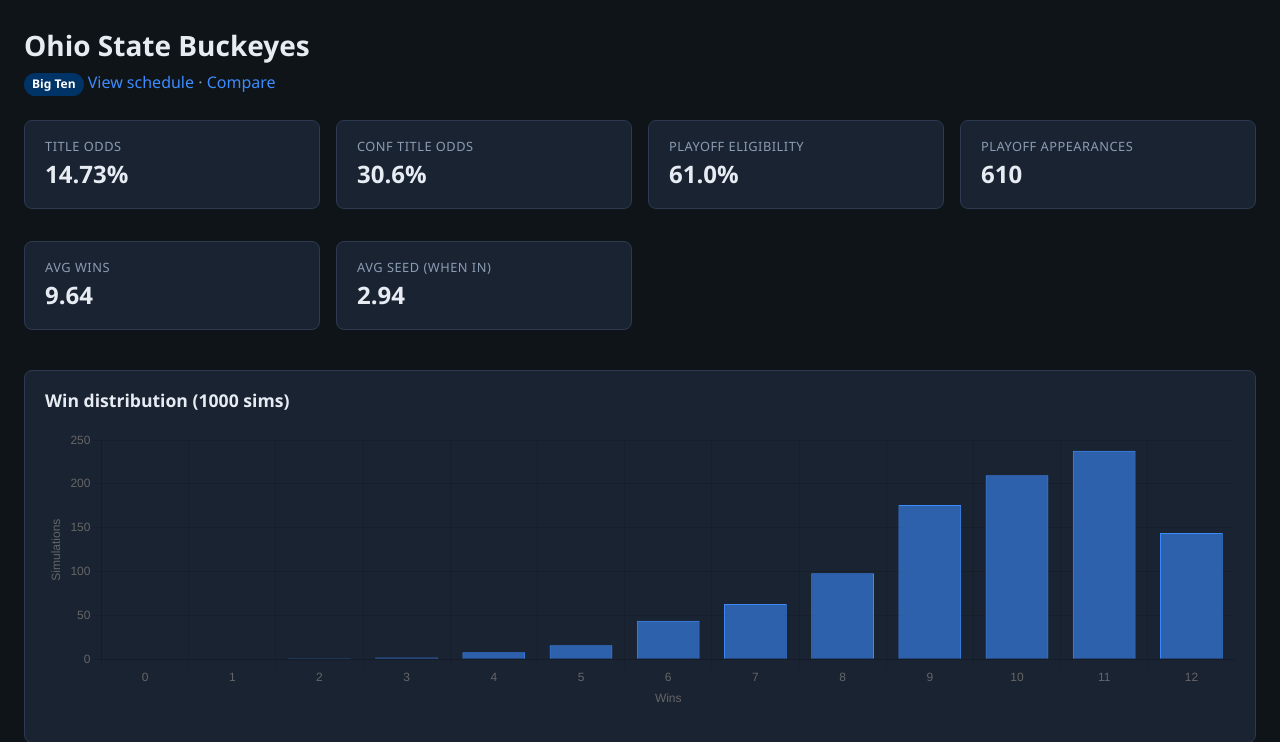
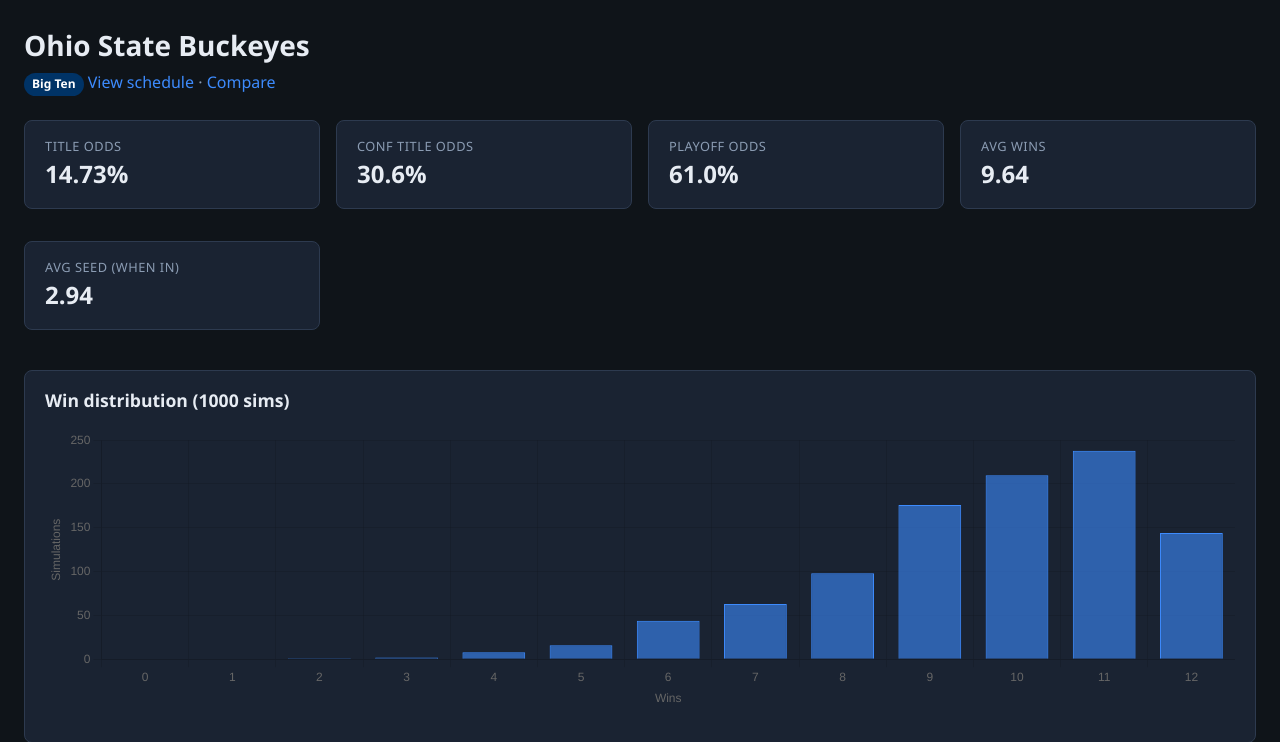
Before and after one commit to tripleaendermikal/cfb-viewer, a Flask app: page /team/194 in a window 1280 px wide. Shown: the part 51-793 px from the top of the page. Run offline with Flask 3, Linux system fonts and the light colour scheme.

Commit message:
Improve playoff and conf title labels on viewer
Rename Elig % to Playoff Odds, remove redundant Playoff Apps, add Conf Title Odds to leaderboard with --% for independents.

Co-authored-by: Cursor <cursoragent@cursor.com>

```diff
--- a/app.py
+++ b/app.py
@@ -185,9 +185,7 @@ def create_app() -> Flask:
             "win_histogram": team.get("win_histogram", {}),
             "title_odds_pct": lb.get("title_odds_pct", 0),
             "conf_champ_odds_pct": lb.get("conf_champ_odds_pct", 0),
-            "conf_champ_appearances": lb.get("conf_champ_appearances", 0),
             "eligibility_pct": lb.get("eligibility_pct", 0),
-            "playoff_appearances": lb.get("playoff_appearances", 0),
             "avg_seed_when_in": lb.get("avg_seed_when_in", 0),
         }
         hist_labels = [str(i) for i in range(13)]
@@ -223,10 +221,7 @@ def create_app() -> Flask:
                     "avg_wins": team.get("avg_wins"),
                     "title_odds_pct": lb.get("title_odds_pct", 0),
                     "conf_champ_odds_pct": lb.get("conf_champ_odds_pct", 0),
-                    "conf_champ_appearances": lb.get("conf_champ_appearances", 0),
                     "eligibility_pct": lb.get("eligibility_pct", 0),
-                    "playoff_appearances": lb.get("playoff_appearances", 0),
-                    "avg_seed_when_in": lb.get("avg_seed_when_in", 0),
                 }
             )
             chart_datasets.append(
--- a/templates/compare.html
+++ b/templates/compare.html
@@ -5,7 +5,7 @@
 {% endblock %}
 {% block content %}
 <h1>Compare Teams</h1>
-<p class="subtitle">Select 2–4 teams to compare win distributions, title odds, and eligibility</p>
+<p class="subtitle">Select 2–4 teams to compare win distributions, title odds, and playoff odds</p>
 
 <form class="filters" method="get" id="compareForm">
   <div class="team-picker" id="teamPicker">
@@ -36,7 +36,7 @@
     <table class="data-table" style="margin-top:0.75rem;">
       <tr><td>Title odds</td><td class="num">{{ t.title_odds_pct }}%</td></tr>
       <tr><td>Conf title odds</td><td class="num">{{ t.conf_champ_odds_pct }}%</td></tr>
-      <tr><td>Elig %</td><td class="num">{{ t.eligibility_pct }}%</td></tr>
+      <tr><td>Playoff Odds</td><td class="num">{{ t.eligibility_pct }}%</td></tr>
       <tr><td>Avg wins</td><td class="num">{{ "%.2f"|format(t.avg_wins or 0) }}</td></tr>
     </table>
   </div>
--- a/templates/conferences.html
+++ b/templates/conferences.html
@@ -31,7 +31,6 @@
       <th data-sort="text">Conference</th>
       <th data-sort="num">Teams</th>
       <th data-sort="num">Title Odds Σ</th>
-      <th data-sort="num">Playoff Apps Σ</th>
       <th data-sort="num">Sims w/ Member</th>
       <th data-sort="num">Member %</th>
     </tr>
@@ -46,7 +45,6 @@
       </td>
       <td class="num" data-value="{{ c.team_count }}">{{ c.team_count }}</td>
       <td class="num" data-value="{{ c.total_title_odds_pct }}">{{ c.total_title_odds_pct }}%</td>
-      <td class="num" data-value="{{ c.total_playoff_appearances }}">{{ c.total_playoff_appearances }}</td>
       <td class="num" data-value="{{ c.sims_with_member }}">{{ c.sims_with_member }}</td>
       <td class="num" data-value="{{ c.sims_with_member_pct }}">{{ c.sims_with_member_pct }}%</td>
     </tr>
--- a/templates/leaderboard.html
+++ b/templates/leaderboard.html
@@ -27,7 +27,8 @@
       <th data-sort="num">Rating</th>
       <th data-sort="num">Rating Range</th>
       <th data-sort="num">Title Odds</th>
-      <th data-sort="num">Playoff %</th>
+      <th data-sort="num">Conf Title Odds</th>
+      <th data-sort="num">Playoff Odds</th>
       <th data-sort="num">Avg Wins</th>
     </tr>
   </thead>
@@ -50,6 +51,9 @@
         {% if row.fpi_ci_low is not none and row.fpi_ci_high is not none %}{{ "%.1f"|format(row.fpi_ci_low) }} – {{ "%.1f"|format(row.fpi_ci_high) }}{% else %}—{% endif %}
       </td>
       <td class="num" data-value="{{ row.title_odds_pct }}">{{ row.title_odds_pct }}%</td>
+      <td class="num" data-value="{% if row.conference == 'FBS Indep.' %}{% else %}{{ row.conf_champ_odds_pct }}{% endif %}">
+        {% if row.conference == 'FBS Indep.' %}--%{% else %}{{ row.conf_champ_odds_pct }}%{% endif %}
+      </td>
       <td class="num" data-value="{{ row.eligibility_pct }}">{{ row.eligibility_pct }}%</td>
       <td class="num" data-value="{{ row.avg_wins if row.avg_wins is not none else '' }}">
         {% if row.avg_wins is not none %}{{ "%.2f"|format(row.avg_wins) }}{% else %}—{% endif %}
--- a/templates/team.html
+++ b/templates/team.html
@@ -23,12 +23,8 @@
     <div class="stat-value">{{ team.conf_champ_odds_pct }}%</div>
   </div>
   <div class="card">
-    <div class="stat-label">Playoff Eligibility</div>
+    <div class="stat-label">Playoff Odds</div>
     <div class="stat-value">{{ team.eligibility_pct }}%</div>
-  </div>
-  <div class="card">
-    <div class="stat-label">Playoff Appearances</div>
-    <div class="stat-value">{{ team.playoff_appearances }}</div>
   </div>
   <div class="card">
     <div class="stat-label">Avg Wins</div>
@@ -37,7 +33,7 @@
   <div class="card">
     <div class="stat-label">Avg Seed (when in)</div>
     <div class="stat-value">
-      {% if team.playoff_appearances %}{{ "%.2f"|format(team.avg_seed_when_in) }}{% else %}—{% endif %}
+      {% if team.eligibility_pct %}{{ "%.2f"|format(team.avg_seed_when_in) }}{% else %}—{% endif %}
     </div>
   </div>
 </div>
```
Also changed, not shown: templates/conference_detail.html (+1 -7 lines).
